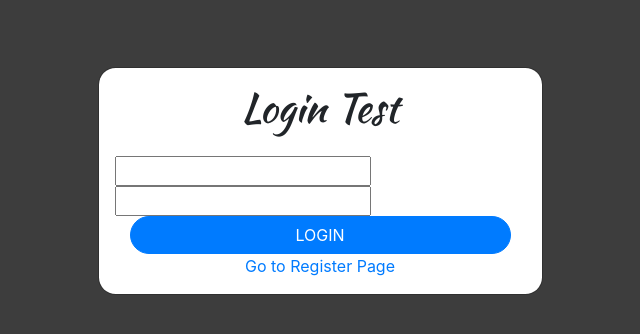
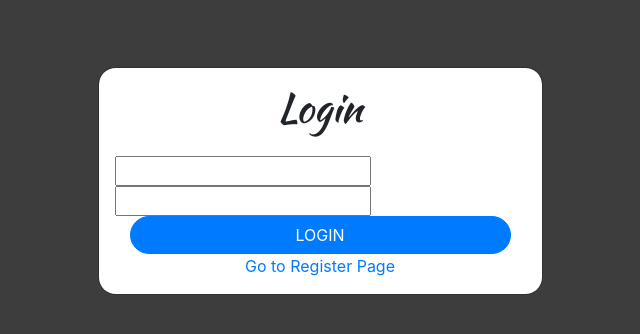
Before and after one commit to Rashid-97/mychat, a Django app: template templates/users/login.html in a window 1280 px wide. Shown: the top 334 px of the page, without its empty margins (320-960 px from the left). Run offline with Django 3.2, Linux system fonts and the light colour scheme; the template is opened without the code that fills it, so the values that code supplies are empty, except form fields; tables that the repository leaves empty hold one stand-in row (values such as "Sample post"); form fields are guessed from the names that the template uses; some libraries are stand-ins or nearby versions.

Commit message:
ci cd test1

```diff
--- a/mychat/settings.py
+++ b/mychat/settings.py
@@ -153,9 +153,9 @@ STATIC_URL = '/static/'
 
 # if DEBUG:
 # else:
-STATICFILES_DIRS = [
-    os.path.join(BASE_DIR, "static"),
-]
+# STATICFILES_DIRS = [
+#     os.path.join(BASE_DIR, "static"),
+# ]
 
 STATIC_ROOT = os.path.join(BASE_DIR, "static"),
 
--- a/templates/users/login.html
+++ b/templates/users/login.html
@@ -29,7 +29,7 @@
                 <div class="myform form ">
                     <div class="logo mb-3">
                         <div class="col-md-12 text-center">
-                            <h1>Login Test</h1>
+                            <h1>Login</h1>
                         </div>
                     </div>
                     <form action="{% url 'users:auth_user' %}" method="post" name="login">
```
